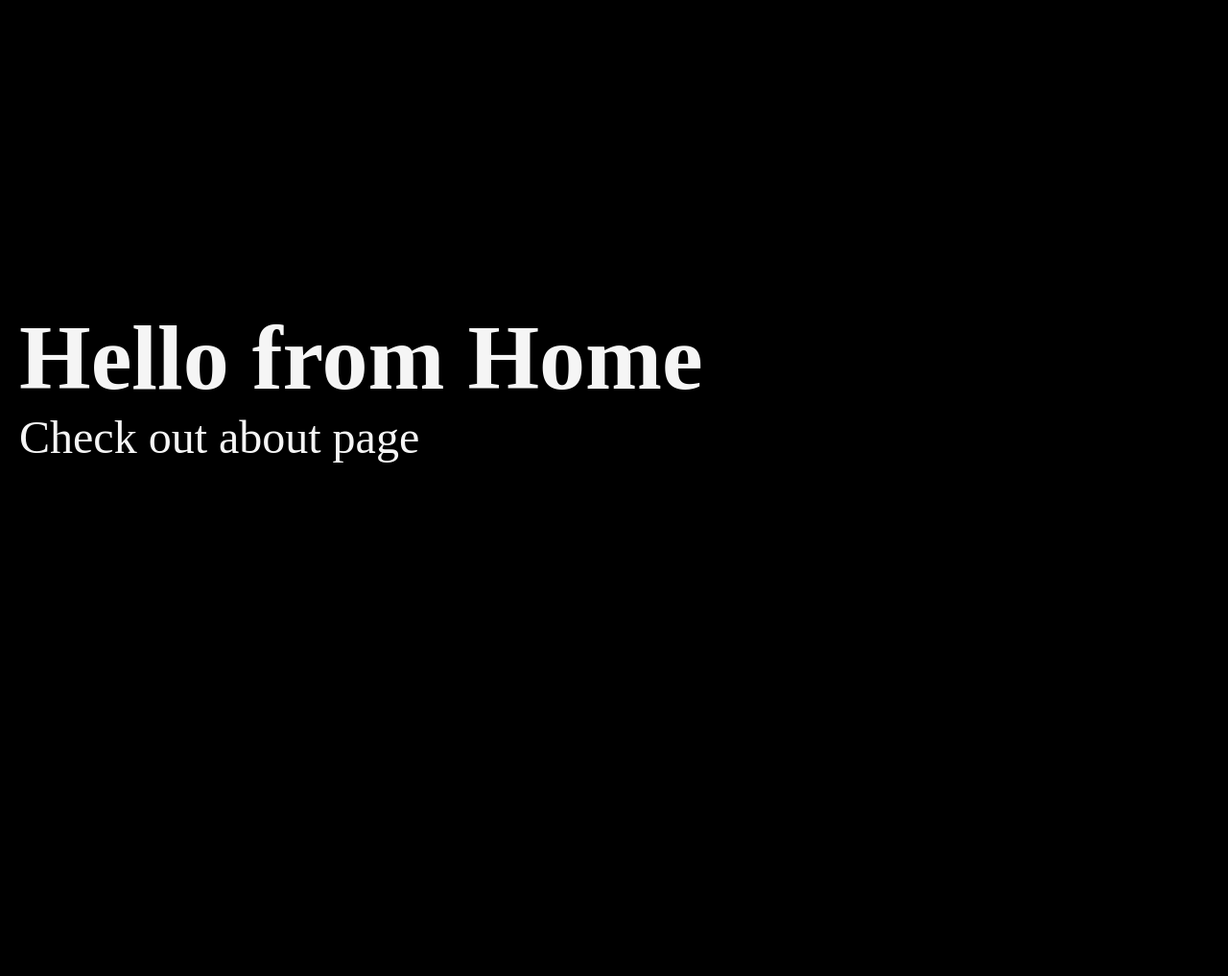
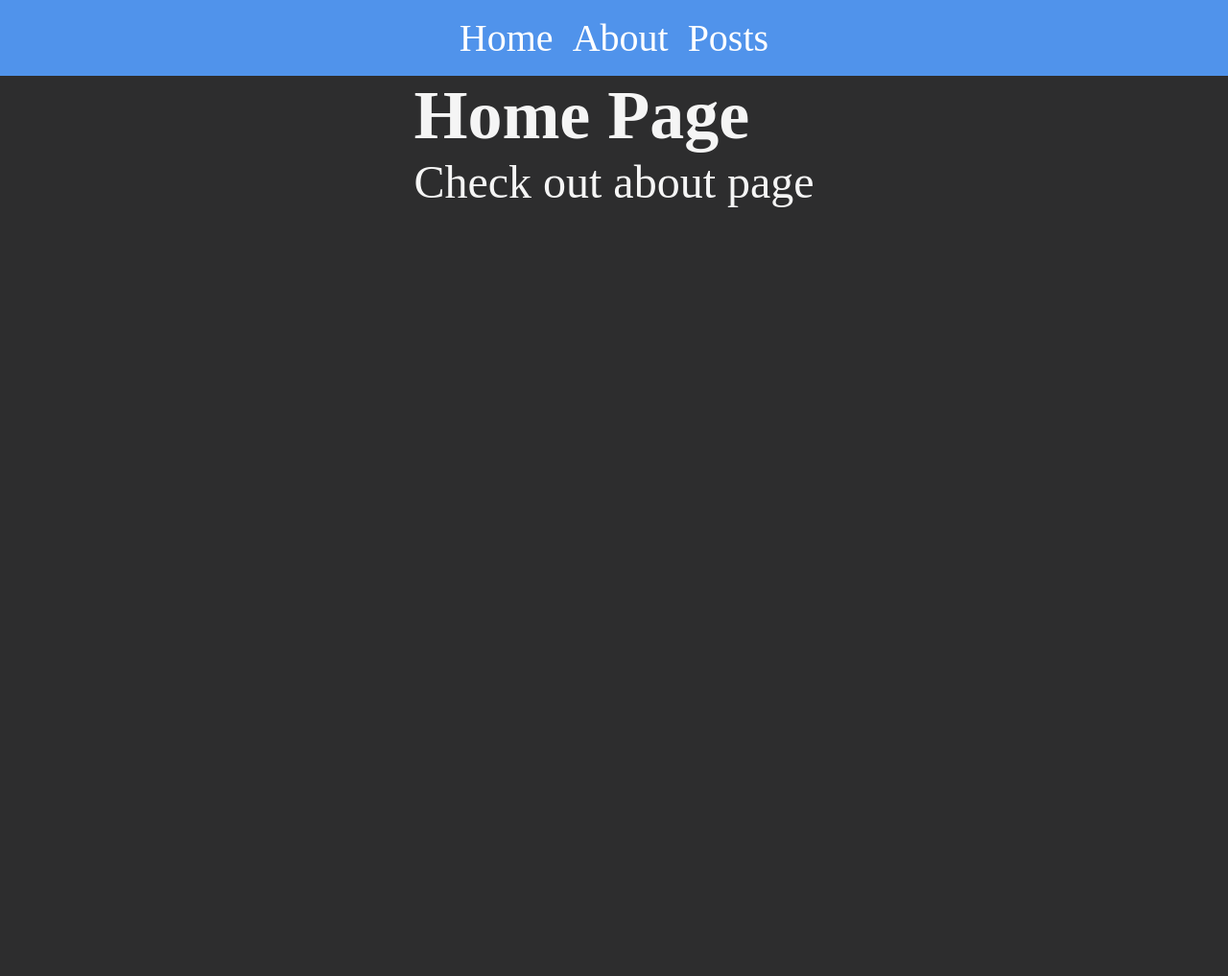
Before and after one commit to Inna-Mykytiuk/django-web, a Django app: page / in a window 1280 px wide. Shown: the whole page at 96% size. Before the commit the page ends 482 px from the top, so only its background shows below. Run offline with Django 5.2, Linux system fonts and the light colour scheme.

Commit message:
create layout

```diff
--- a/myproject/static/css/style.css
+++ b/myproject/static/css/style.css
@@ -11,11 +11,37 @@ body {
   width: 100%;
   display: flex;
   flex-direction: column;
+  justify-content: center;
+  align-items: center;
   place-content: center;
   font-size: 3rem;
-  background-color: black;
+  background-color: rgb(45, 45, 46);
   color: whitesmoke;
   margin: 0 auto;
+}
+
+main {
+  flex-grow: 1;
+  display: flex;
+  flex-direction: column;
+  justify-content: center;
+  align-items: center;
+}
+
+nav {
+  width: 100%;
+  display: flex;
+  justify-content: center;
+  align-items: center;
+  padding: 1rem;
+  background-color: #5093eb;
+  color: white;
+  font-size: 2.5rem;
+  gap: 20px;
+}
+
+.nav {
+  width: 100%;
 }
 
 img {
@@ -45,7 +71,12 @@ ol {
 a {
   text-decoration: none;
   color: inherit;
+  transition: all 0.3s ease-in-out;
   cursor: pointer;
+}
+
+a:hover {
+  opacity: 0.4;
 }
 
 main {
--- a/myproject/templates/home.html
+++ b/myproject/templates/home.html
@@ -1,17 +1,18 @@
-<!DOCTYPE html>
-<html lang="en">
-  <head>
-    <meta charset="UTF-8" />
-    <meta name="viewport" content="width=device-width, initial-scale=1.0" />
-    {% load static %}
-    <link rel="stylesheet" href="{% static 'css/style.css' %}" />
-    <script src="{% static 'js/main.js' %}"></script>
-    <title>Home</title>
-  </head>
-  <body>
-    <div class="container">
-      <h1>Hello from Home</h1>
-      <p>Check out <a href="/about">about</a> page</p>
-    </div>
-  </body>
-</html>
+{% extends 'layout.html' %}
+
+{% block title %}
+Home
+{% endblock%}
+
+{% block content %}
+<section>
+  <div>
+    <h1>Home Page</h1>
+    <p>
+      Check out
+      <a href="/about">about</a>
+      page
+    </p>
+  </div>
+</section>
+{% endblock%}
--- /dev/null
+++ b/myproject/templates/layout.html
@@ -0,0 +1,22 @@
+<!DOCTYPE html>
+<html lang="en">
+  <head>
+    <meta charset="UTF-8" />
+    <meta name="viewport" content="width=device-width, initial-scale=1.0" />
+    <title>{% block title %} Django App {% endblock %}</title>
+    {% load static %}
+    <link rel="stylesheet" href="{% static 'css/style.css' %}" />
+    <script src="{% static 'js/main.js' %}"></script>
+  </head>
+  <body>
+    <nav class="nav">
+      <a href="/">Home</a>
+      <a href="/about">About</a>
+      <a href="/posts">Posts</a>
+    </nav>
+    <main>
+      {% block content %}
+      {% endblock %}
+    <main/>
+  </body>
+</html>
```
Also changed, not shown: myproject/posts/templates/posts/posts_list.html (+11 -13 lines), myproject/settings.json (added, +8 -0 lines), myproject/templates/about.html (+16 -16 lines), 1 other file.
